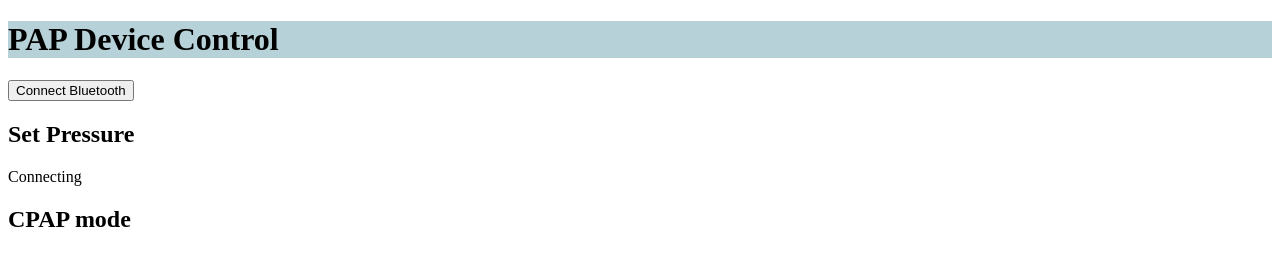
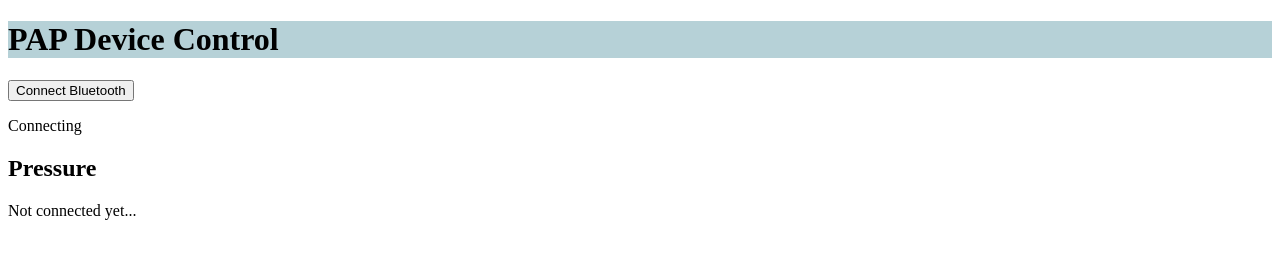
Before and after one commit to alex2004123-nz/FYP-Device-App, a plain HTML site: page index.html in a window 1280 px wide. Both pictures are taken after a click on the button "Connect Bluetooth". Drawn offline with Linux system fonts and the light colour scheme.

Commit message:
Changes to display, see if updates connection

```diff
--- a/index.html
+++ b/index.html
@@ -10,9 +10,9 @@
 
 <h1>PAP Device Control</h1>
 <button id="bluetoothConnect">Connect Bluetooth</button>
-<h2>Set Pressure</h2>
+<p id="connect_status"> Not connected yet... </p>
+<h2>Pressure</h2>
 <p id="pressure_display"> Not connected yet... </p>
-<h2>CPAP mode</h2>
 
 </body>
 </html>
--- a/script.js
+++ b/script.js
@@ -24,7 +24,7 @@ function handlePressureData(event) {
 async function connectBluetooth() {
     try {
     console.log('Requesting Bluetooth Device...');
-    document.getElementById('pressure_display').innerText = "Connecting"
+    document.getElementById('connect_status').innerText = "Connecting"
 
     // 1. Scan and filter devices
   connectedDevice = await navigator.bluetooth.requestDevice({
@@ -38,7 +38,6 @@ async function connectBluetooth() {
 
     console.log(`Connected to: ${connectedDevice.name}`);
 
-
     // 2. Connect to the GATT Server
     gattServer = await connectedDevice.gatt.connect();
 
@@ -48,7 +47,7 @@ async function connectBluetooth() {
 
     await pressureCharacteristic.startNotifications();
     pressureCharacteristic.addEventListener('characteristicvaluechanged', handlePressureData);
-    document.getElementById('pressure_display').innerText = "Connected"
+    document.getElementById('connect_status').innerText = `Connected to: ${connectedDevice.name}`;
 
   } catch (error) {
     console.error('Bluetooth Error:', error);
```
